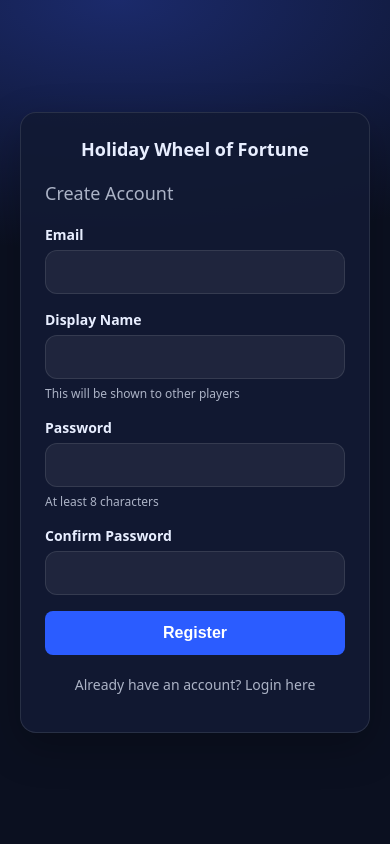
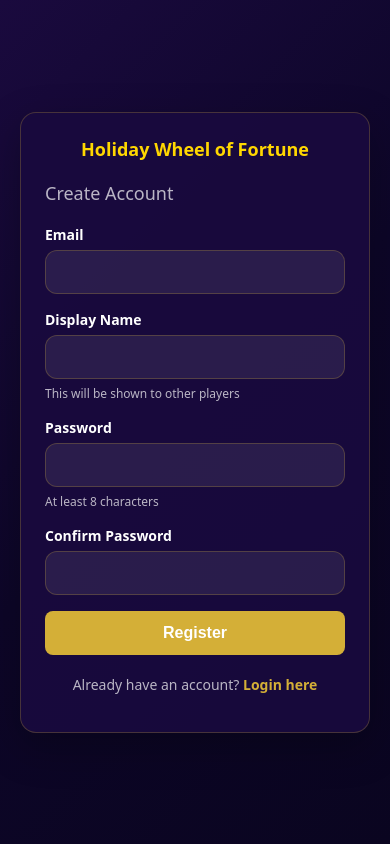
Before and after one commit to balllder/holiday-wheel, a Flask app: page /auth/register in a window 390 px wide. Run offline with Flask 3, Linux system fonts and the light colour scheme.

Commit message:
Redesign UI with Wheel of Fortune inspired themes
Color themes:
- Dark: Deep purple (#0d0628) with gold accents (#d4af37)
- Light: Royal blue gradient with dark gold (#b8860b)
- Gold highlights on titles, buttons, borders, and active states
- Puzzle board frame with gold border

Puzzle board improvements:
- Fixed cell sizes (38x38px) instead of variable widths
- Center-justified rows using flexbox
- Uniform tile appearance across all rows (12 and 14 wide)
- Responsive scaling for mobile devices

Co-Authored-By: Claude Opus 4.5 <noreply@anthropic.com>

```diff
--- a/static/app.js
+++ b/static/app.js
@@ -408,7 +408,6 @@ function renderBoard(){
     const rowWidth = ROW_WIDTHS[r];
     const rowDiv = document.createElement("div");
     rowDiv.className = "vRow";
-    rowDiv.style.gridTemplateColumns = `repeat(${rowWidth}, 1fr)`;
 
     for(let c=0;c<rowWidth;c++){
       const v = grid[r][c];
--- a/static/styles.css
+++ b/static/styles.css
@@ -1,56 +1,104 @@
+/* ========== WHEEL OF FORTUNE INSPIRED THEMES ========== */
+
+/* Dark Theme: Classic WoF - Deep purple/blue with gold accents */
 :root{
-  --bg:#0b1020;
-  --card:#121a33;
-  --text:#e8eeff;
-  --muted:rgba(232,238,255,.72);
-  --line:rgba(255,255,255,.10);
-  --btn:#2b5cff;
-  --btn2:#2b355a;
-  --input-bg:rgba(255,255,255,.06);
-  --card-bg:rgba(18,26,51,.9);
-  --player-bg:rgba(255,255,255,.04);
-  --hidden-tile-bg:rgba(43,92,255,.22);
-  --hidden-tile-border:rgba(43,92,255,.35);
+  --bg:#0d0628;
+  --card:#1a0a3e;
+  --text:#ffffff;
+  --muted:rgba(255,255,255,.7);
+  --line:rgba(212,175,55,.25);
+  --btn:#d4af37;
+  --btn-text:#1a0a3e;
+  --btn2:#2a1a4a;
+  --input-bg:rgba(255,255,255,.08);
+  --card-bg:rgba(26,10,62,.92);
+  --player-bg:rgba(212,175,55,.08);
+  --gold:#d4af37;
+  --gold-light:#ffd700;
+  --accent:#d4af37;
+  --hidden-tile-bg:rgba(212,175,55,.15);
+  --hidden-tile-border:rgba(212,175,55,.35);
 }
 
-/* Light theme */
+/* Light Theme: Retro WoF - Royal blue with gold trim */
 [data-theme="light"]{
-  --bg:#f0f2f5;
+  --bg:#e8f4ff;
   --card:#ffffff;
-  --text:#1a1a2e;
-  --muted:rgba(26,26,46,.65);
-  --line:rgba(0,0,0,.12);
-  --btn:#2b5cff;
-  --btn2:#d0d5e0;
-  --input-bg:rgba(0,0,0,.05);
-  --card-bg:rgba(255,255,255,.95);
-  --player-bg:rgba(0,0,0,.03);
-  --hidden-tile-bg:rgba(43,92,255,.12);
-  --hidden-tile-border:rgba(43,92,255,.25);
+  --text:#1a1a4e;
+  --muted:rgba(26,26,78,.6);
+  --line:rgba(184,134,11,.3);
+  --btn:#b8860b;
+  --btn-text:#ffffff;
+  --btn2:#d4e4f7;
+  --input-bg:rgba(26,26,78,.06);
+  --card-bg:rgba(255,255,255,.97);
+  --player-bg:rgba(184,134,11,.08);
+  --gold:#b8860b;
+  --gold-light:#daa520;
+  --accent:#b8860b;
+  --hidden-tile-bg:rgba(184,134,11,.12);
+  --hidden-tile-border:rgba(184,134,11,.3);
 }
 [data-theme="light"] body{
-  background:radial-gradient(900px 420px at 30% 0%, #c5d4f7 0%, transparent 60%), var(--bg);
+  background:linear-gradient(135deg, #c5d8f7 0%, #e8f4ff 50%, #f0f8ff 100%);
 }
 [data-theme="light"] .card{
-  box-shadow:0 4px 20px rgba(0,0,0,.08);
+  box-shadow:0 4px 24px rgba(26,26,78,.12);
+  border-color:rgba(184,134,11,.2);
+}
+[data-theme="light"] button{
+  color:var(--btn-text);
 }
 [data-theme="light"] button.secondary{
-  color:#1a1a2e;
+  color:#1a1a4e;
 }
 [data-theme="light"] .pointer{
-  border-top-color:rgba(0,0,0,.85);
+  border-top-color:#b8860b;
+}
+[data-theme="light"] .hostBanner{
+  background:rgba(184,134,11,.15);
+  border-color:rgba(184,134,11,.4);
+  color:#8b6914;
+}
+[data-theme="light"] h1{
+  color:#1a1a4e;
+}
+[data-theme="light"] .statusHighlight{
+  color:#b8860b;
+}
+[data-theme="light"] .player.active{
+  border-color:#b8860b;
+  box-shadow:0 0 12px rgba(184,134,11,.25);
+}
+[data-theme="light"] .vannaBoard{
+  border-color:#b8860b;
+}
+[data-theme="light"] .finalCountdownWrap{
+  border-color:#b8860b;
+  background:rgba(184,134,11,.1);
+}
+[data-theme="light"] .finalCountdownLabel{
+  color:#8b6914;
+}
+[data-theme="light"] .modalCard{
+  border-color:#b8860b;
 }
 
 *{box-sizing:border-box}
 body{
   margin:0;
   font-family:system-ui,-apple-system,Segoe UI,Roboto,Arial;
-  background:radial-gradient(900px 420px at 30% 0%, #1b2a6b 0%, transparent 60%), var(--bg);
+  background:linear-gradient(135deg, #1a0a3e 0%, #0d0628 50%, #0a0520 100%);
   color:var(--text);
 }
 
+/* Gold button text for dark theme */
+button{
+  color:var(--btn-text, white);
+}
+
 .top{padding:18px 16px; border-bottom:1px solid var(--line)}
-h1{margin:0 0 8px 0; font-size:22px}
+h1{margin:0 0 8px 0; font-size:22px; color:var(--gold-light)}
 .muted{color:var(--muted)}
 .small{font-size:12px}
 
@@ -594,8 +653,9 @@ input, textarea, select{
 }
 
 .authLinks a{
-  color:var(--accent);
+  color:var(--gold);
   text-decoration:none;
+  font-weight:600;
 }
 
 .authLinks a:hover{
```
Also changed, not shown: other parts of static/styles.css (+26 -15 lines).
